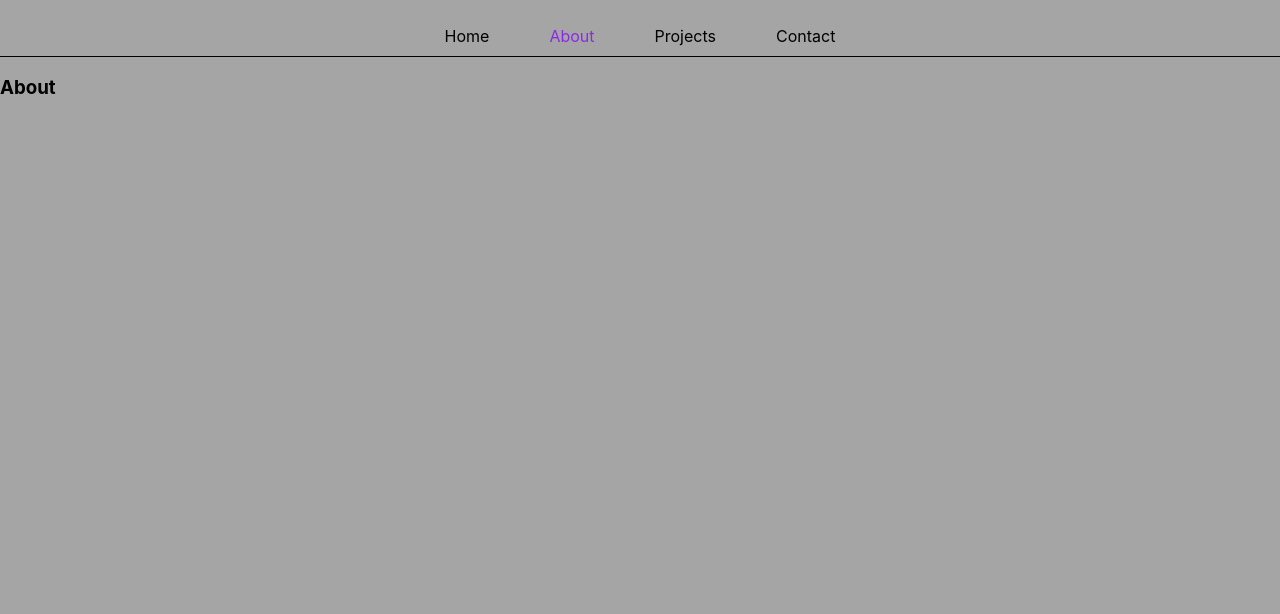
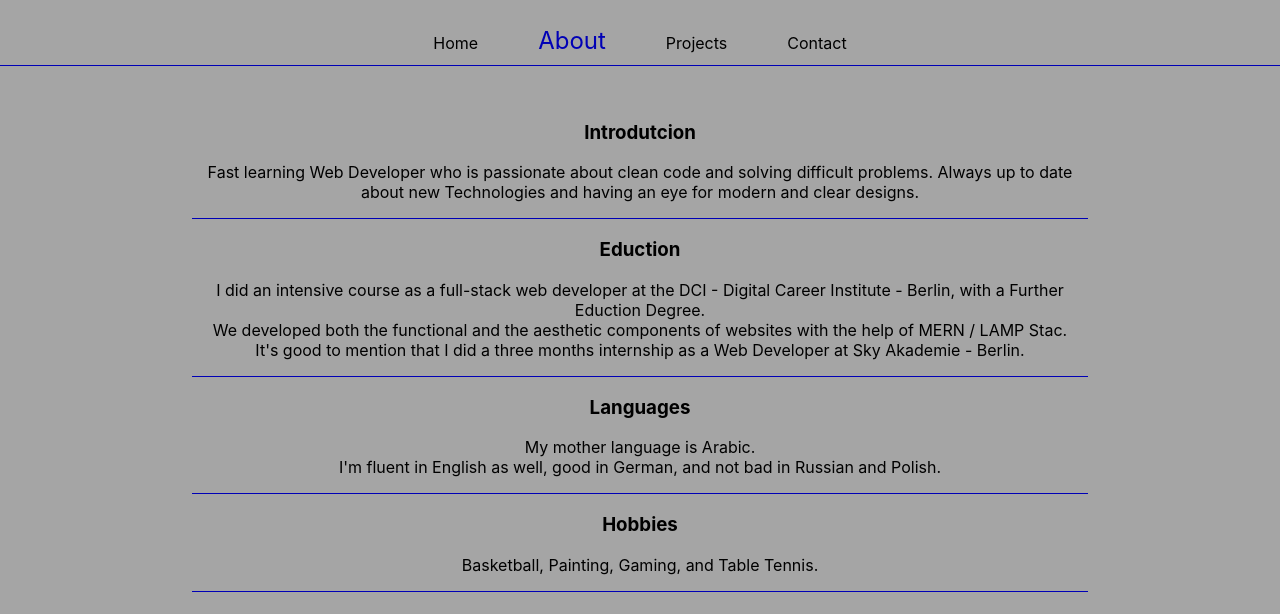
Before and after one commit to mohammadkharma/Portfolio, a React (Create React App) app in the folder portfolio/: page /about in a window 1280 px wide. Shown: the top 614 px of the page. Built offline with nearby package versions, Linux system fonts and the light colour scheme.

Commit message:
initialized page

```diff
--- a/portfolio/src/App.css
+++ b/portfolio/src/App.css
@@ -7,7 +7,7 @@ body {
 
 .navbar ul {
   text-align: center;
-  border-bottom: 1px solid #000;
+  border-bottom: 1px solid rgb(0, 0, 182);
   padding: 10px;
 }
 
@@ -22,7 +22,8 @@ body {
 }
 
 .navbar li a.active {
-  color: blueviolet;
+  color: rgb(0, 0, 182);
+  font-size: 24px;
 }
 
 /* ----------------------------------- */
@@ -30,6 +31,7 @@ body {
 .home .image {
   display: block;
   margin: auto;
+  border: 5px solid rgb(0, 0, 182);
   width: 300px;
   height: 300px;
   border-radius: 50%;
@@ -40,3 +42,25 @@ body {
   padding: 20px;
   text-align: center;
 }
+
+.home h1::first-letter {
+  font-size: 150%;
+  color: rgb(0, 0, 182);
+}
+
+/* ----------------------------------- */
+
+.about {
+  text-align: center;
+  max-width: 70%;
+  margin: auto;
+  padding: 20px;
+}
+
+.about div {
+  border-bottom: 1px solid rgb(0, 0, 182);
+}
+
+.about div h3 {
+  border-bottom: rgb(0, 0, 182);
+}
--- a/portfolio/src/components/About.jsx
+++ b/portfolio/src/components/About.jsx
@@ -3,7 +3,37 @@ import React from "react";
 const About = () => {
   return (
     <div className="about">
-      <h3>About</h3>
+      <div className="introduction">
+        <h3>Introdutcion</h3>
+        <p>
+          Fast learning Web Developer who is passionate about clean code and
+          solving difficult problems. Always up to date about new Technologies
+          and having an eye for modern and clear designs.
+        </p>
+      </div>
+      <div className="education">
+        <h3>Eduction</h3>
+        <p>
+          I did an intensive course as a full-stack web developer at the DCI -
+          Digital Career Institute - Berlin, with a Further Eduction Degree.
+          <br /> We developed both the functional and the aesthetic components
+          of websites with the help of MERN / LAMP Stac. <br /> It's good to
+          mention that I did a three months internship as a Web Developer at Sky
+          Akademie - Berlin.
+        </p>
+      </div>
+      <div className="languages">
+        <h3>Languages</h3>
+        <p>
+          My mother language is Arabic. <br />
+          I'm fluent in English as well, good in German, and not bad in Russian
+          and Polish.
+        </p>
+      </div>
+      <div className="hobbies">
+        <h3>Hobbies</h3>
+        <p>Basketball, Painting, Gaming, and Table Tennis.</p>
+      </div>
     </div>
   );
 };
```
